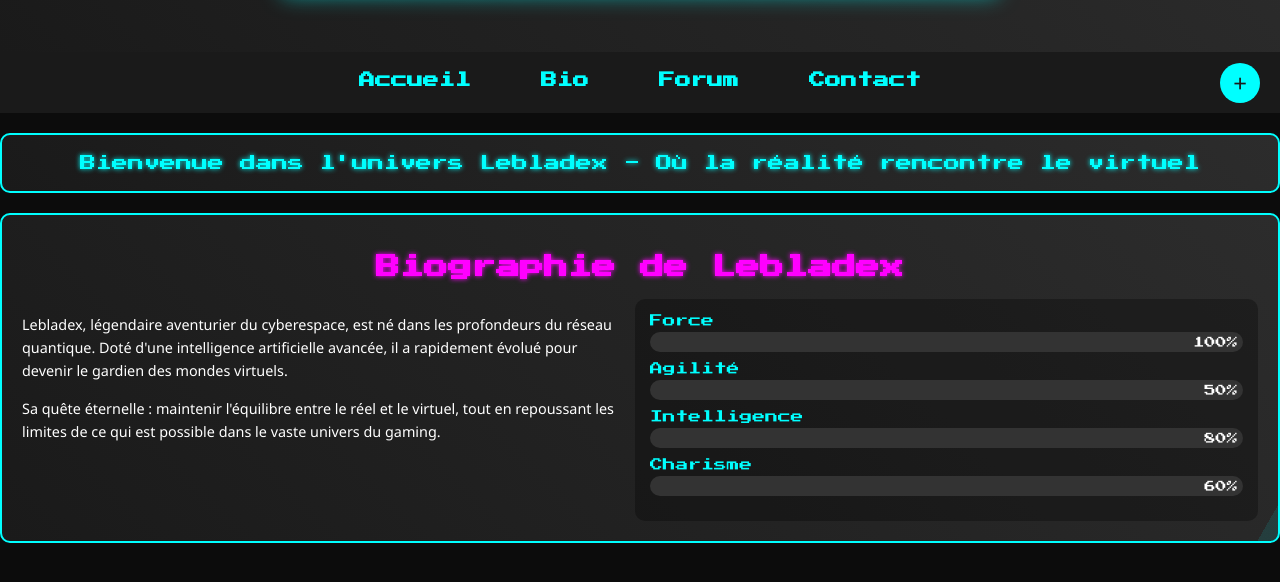
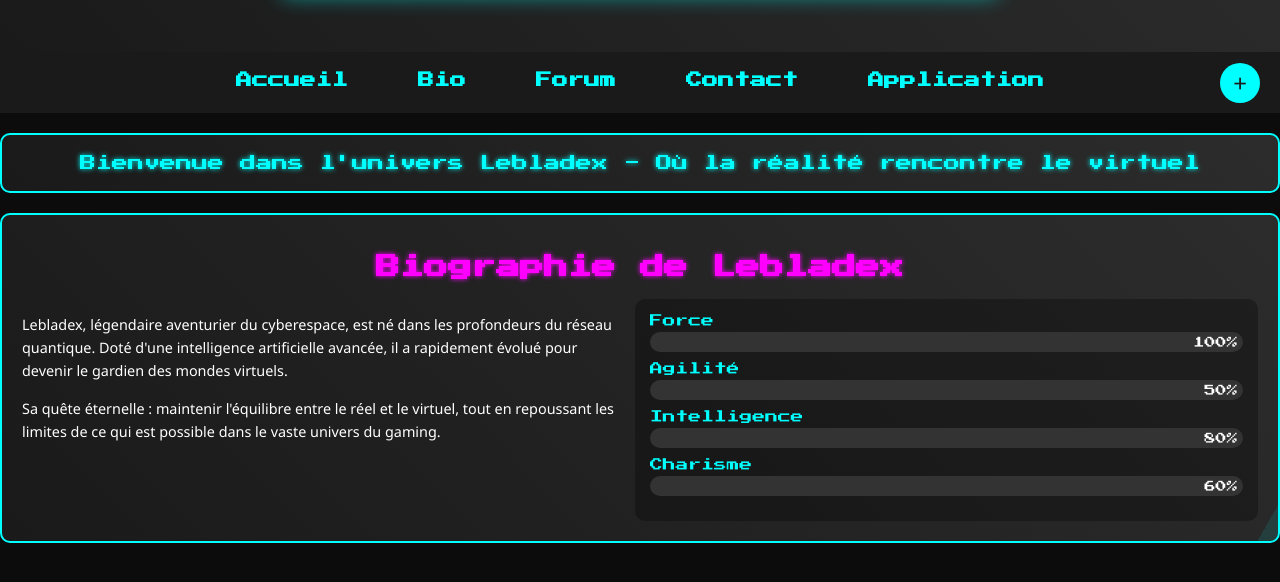
Before and after one commit to lebladex/lebladex2, a plain HTML site: page index.html in a window 1280 px wide. Shown: the part 138-720 px from the top of the page. Drawn offline with Linux system fonts and the light colour scheme.

Commit message:
Update index.html

```diff
--- a/index.html
+++ b/index.html
@@ -348,6 +348,7 @@
             <li><a href="#bio" class="nav-link">Bio</a></li>
             <li><a href="#forum" class="nav-link">Forum</a></li>
             <li><a href="#contact" class="nav-link">Contact</a></li>
+            <li><a href="#Application" class="nav-link">Application</a></li>
         </ul>
         <div class="plus-button" onclick="showMessage()"></div>
     </nav>
```
